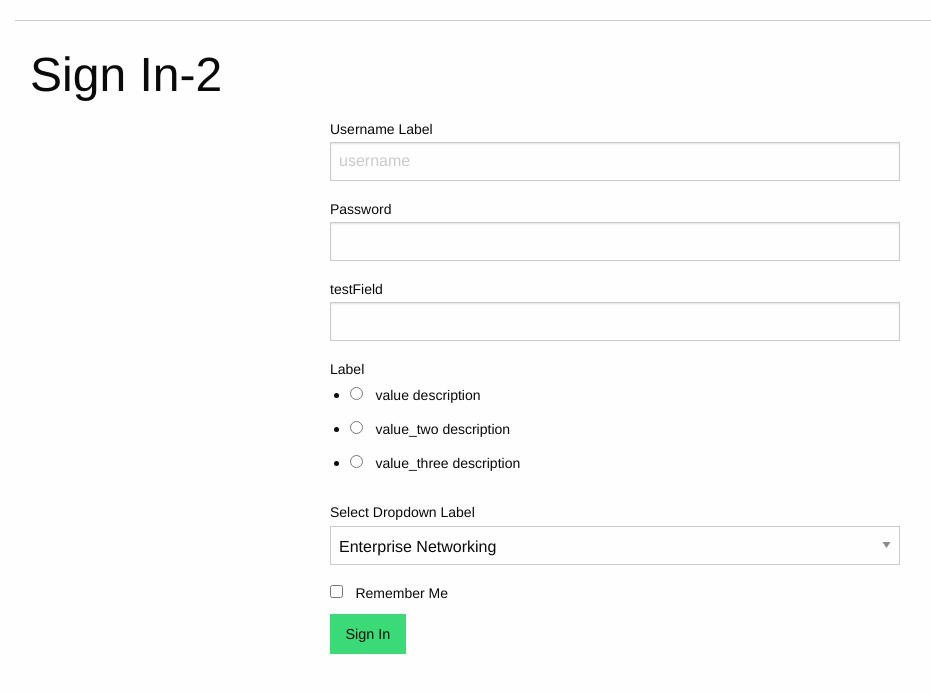
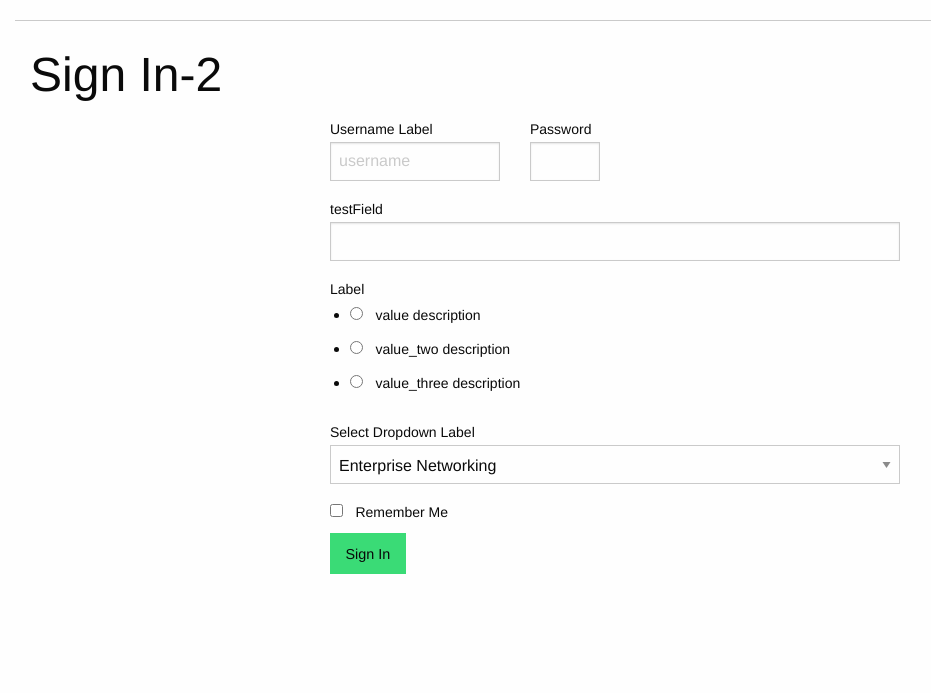
Before and after one commit to jleatham/flask-template, a Flask app: page /login2 in a window 1280 px wide. Shown: the part 54-747 px from the top of the page, without its empty margins (25-956 px from the left). Run offline with Flask 2, Linux system fonts and the light colour scheme; some libraries are stand-ins or nearby versions.

Commit message:
form layout

```diff
--- a/myflask/templates/login2.html
+++ b/myflask/templates/login2.html
@@ -18,19 +18,28 @@
                 <div class="cell small-6">
                     <form action="" method="post" novalidate>
                             {{ form.hidden_tag() }}
-
+                        <div class="grid-x grid-margin-x">
+                                <div class="cell small-4">
                                         {{ form.username.label }}
                                         {{ form.username(size=32, placeholder="username") }}
                                         {% for error in form.username.errors %}
                                         <span style="color: red;">[{{ error }}]</span>
                                         {% endfor %}
-
-
+                                    </div>
+                                <div class="cell small-2">
                                         {{ form.password.label }}
                                         {{ form.password(size=32) }}
                                         {% for error in form.password.errors %}
                                         <span style="color: red;">[{{ error }}]</span>
                                         {% endfor %}
+                                    </div>
+                            </div>
+
+
+
+
+
+
 
 
                                 {{ form.testField.label }}
```
Lines whose indentation alone changed are shown as unchanged.
